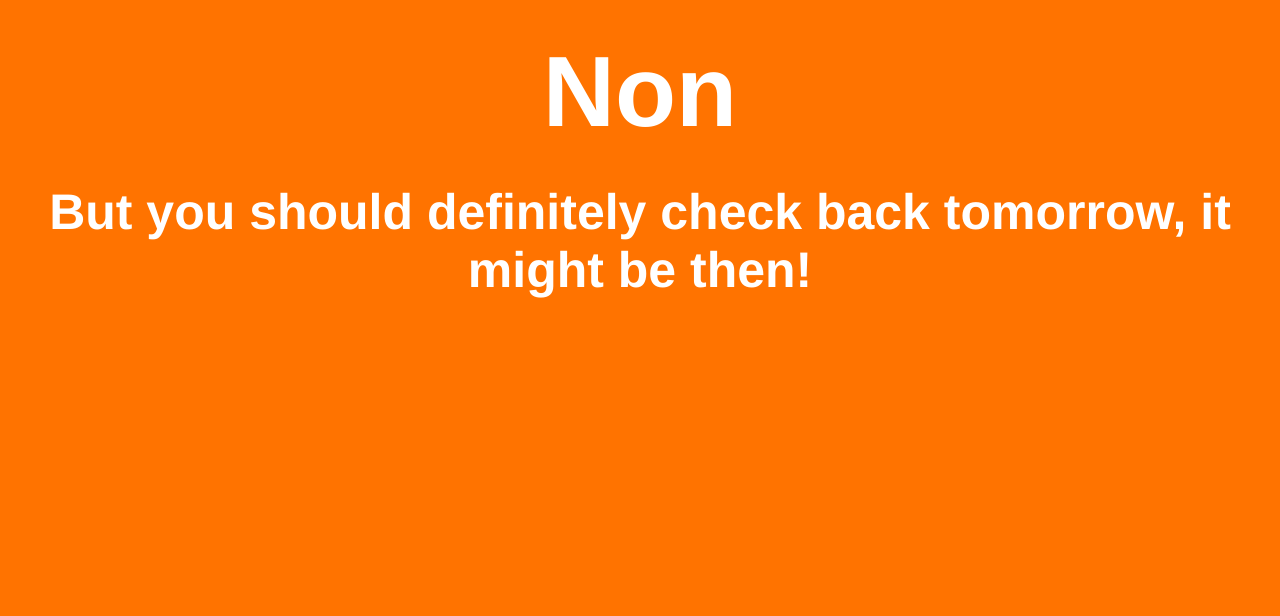
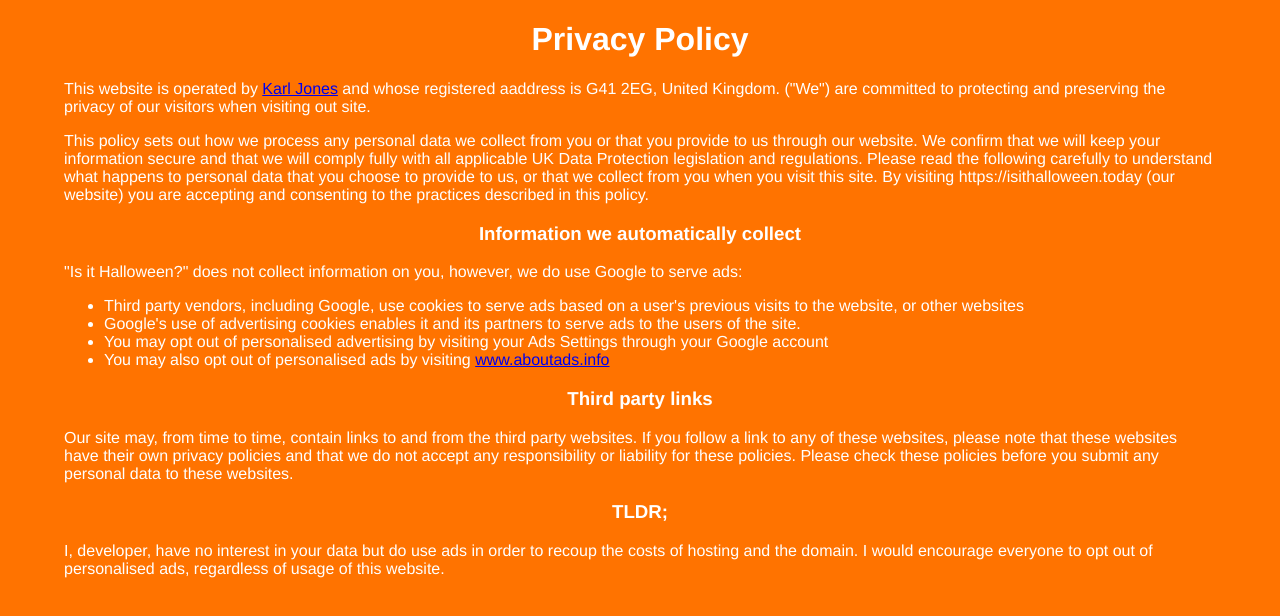
Before and after one commit to Karljoones/isithalloween, a React (Create React App) app: page /privacy in a window 1280 px wide. Shown: the top 616 px of the page. Built offline with nearby package versions, Linux system fonts and the light colour scheme.

Commit message:
Added privacy policy

```diff
--- a/package.json
+++ b/package.json
@@ -8,6 +8,7 @@
     "@testing-library/user-event": "^13.5.0",
     "react": "^18.2.0",
     "react-dom": "^18.2.0",
+    "react-router-dom": "^6.4.3",
     "react-scripts": "5.0.1",
     "web-vitals": "^2.1.4"
   },
--- a/src/App.js
+++ b/src/App.js
@@ -1,70 +1,19 @@
 import React from 'react';
 
+import { BrowserRouter, Routes, Route } from 'react-router-dom';
+import Privacy from './Pages/Privacy';
+import Home from './Pages/Home';
+
 function App() {
-
-  const yes = [
-    "Yes",
-    "YES!",
-    "¡SI!",
-    "No.. I mean, YES!",
-    "Halloween mode activated",
-    "🎃",
-    "Ya",
-    "Ja",
-    "Oui",
-    "はい"
-  ];
-  const yesSub = [
-    "Time to get spooky!",
-    "It's the most wonderful time of the year!",
-    "Which witch is which?",
-    "I'm a mouse.. Duh!",
-    "Light the sparklers!",
-  ];
-
-  const no = [
-    "No",
-    "Nah",
-    "Not yet",
-    "Nope",
-    "Nej",
-    "Non",
-    "Nein",
-    "No... But in Spanish",
-    "Nie",
-    "Não",
-    "Yes! Happy Not Opposite Day."
-  ];
-  const noSub = [
-    "Go back to work.",
-    "Put that costume back in your wardrobe.",
-    "It's too early for the spooky makeup you're wearing.",
-    "But you should definitely check back tomorrow, it might be then!",
-    "\"No capes!\" - Edna Mode, 2004",
-
-  ];
-
-  const [shareText, setShareText] = React.useState("It's not Halloween yet... Check back soon!");
-
-  const isItHalloween = () => {
-    const today = new Date();
-    const halloween = new Date(today.getFullYear, 10, 31);
-    return (today.getDate() === halloween.getDate()) && (today.getMonth() === halloween.getMonth());
-  }
-
   return (
-    <div className="App">
-      <h1 className="title">{isItHalloween() ? yes[Math.floor(Math.random() * yes.length)] : no[Math.floor(Math.random() * no.length)]}</h1>
-      <h3 className="subtitle">{isItHalloween() ? yesSub[Math.floor(Math.random() * yesSub.length)] : noSub[Math.floor(Math.random() * noSub.length)]}</h3>
-
-      {isItHalloween() && setShareText("It's Halloween! Time to get spooky!")}
-
-      {navigator.share &&
-        <button className="sharebtn" aria-label="share" onClick={() => { navigator.share({ title: document.title, text: shareText, url: window.location.href }) }}>
-          Share
-        </button>
-      }
-    </div>
+    <BrowserRouter>
+      <div className="App">
+        <Routes>
+          <Route path="/" element={<Home />} />
+          <Route path="/privacy" element={<Privacy />} />
+        </Routes>
+      </div>
+    </BrowserRouter>
   );
 }
 
--- /dev/null
+++ b/src/Pages/Home.jsx
@@ -0,0 +1,69 @@
+import React from 'react';
+
+const Home = () => {
+    const yes = [
+        "Yes",
+        "YES!",
+        "¡SI!",
+        "No.. I mean, YES!",
+        "Halloween mode activated",
+        "🎃",
+        "Ya",
+        "Ja",
+        "Oui",
+        "はい"
+    ];
+    const yesSub = [
+        "Time to get spooky!",
+        "It's the most wonderful time of the year!",
+        "Which witch is which?",
+        "I'm a mouse.. Duh!",
+        "Light the sparklers!",
+    ];
+
+    const no = [
+        "No",
+        "Nah",
+        "Not yet",
+        "Nope",
+        "Nej",
+        "Non",
+        "Nein",
+        "No... But in Spanish",
+        "Nie",
+        "Não",
+        "Yes! Happy Not Opposite Day."
+    ];
+    const noSub = [
+        "Go back to work.",
+        "Put that costume back in your wardrobe.",
+        "It's too early for the spooky makeup you're wearing.",
+        "But you should definitely check back tomorrow, it might be then!",
+        "\"No capes!\" - Edna Mode, 2004",
+    ];
+
+    const [shareText, setShareText] = React.useState("It's not Halloween yet... Check back soon!");
+
+    const isItHalloween = () => {
+        const today = new Date();
+        const halloween = new Date(today.getFullYear, 10, 31);
+        return (today.getDate() === halloween.getDate()) && (today.getMonth() === halloween.getMonth());
+    }
+    return (
+        <div>
+            <h1 className="title" > {isItHalloween() ? yes[Math.floor(Math.random() * yes.length)] : no[Math.floor(Math.random() * no.length)]}</h1 >
+            <h3 className="subtitle">{isItHalloween() ? yesSub[Math.floor(Math.random() * yesSub.length)] : noSub[Math.floor(Math.random() * noSub.length)]}</h3>
+
+            {isItHalloween() && setShareText("It's Halloween! Time to get spooky!")}
+
+            {
+                navigator.share &&
+                <button className="sharebtn" aria-label="share" onClick={() => { navigator.share({ title: document.title, text: shareText, url: window.location.href }) }}>
+                    Share
+                </button>
+            }
+        </div>
+    )
+}
+
+export default Home;
--- /dev/null
+++ b/src/Pages/Privacy.jsx
@@ -0,0 +1,25 @@
+import React from 'react';
+
+const Privacy = () => {
+    return (
+        <div style={{ width: '90%', textAlign: 'start', marginLeft: 'auto', marginRight: 'auto' }}>
+            <h1 style={{ textAlign: 'center' }}>Privacy Policy</h1>
+            <p>This website is operated by <a href="https://karljones.me">Karl Jones</a> and whose registered aaddress is G41 2EG, United Kingdom. ("We") are committed to protecting and preserving the privacy of our visitors when visiting out site.</p>
+            <p>This policy sets out how we process any personal data we collect from you or that you provide to us through our website. We confirm that we will keep your information secure and that we will comply fully with all applicable UK Data Protection legislation and regulations. Please read the following carefully to understand what happens to personal data that you choose to provide to us, or that we collect from you when you visit this site. By visiting https://isithalloween.today (our website) you are accepting and consenting to the practices described in this policy.</p>
+            <h3 style={{ textAlign: 'center' }}>Information we automatically collect</h3>
+            <p>"Is it Halloween?" does not collect information on you, however, we do use Google to serve ads:</p>
+            <ul>
+                <li>Third party vendors, including Google, use cookies to serve ads based on a user's previous visits to the website, or other websites</li>
+                <li>Google's use of advertising cookies enables it and its partners to serve ads to the users of the site.</li>
+                <li>You may opt out of personalised advertising by visiting your Ads Settings through your Google account</li>
+                <li>You may also opt out of personalised ads by visiting <a href="https://www.aboutads.info">www.aboutads.info</a></li>
+            </ul>
+            <h3 style={{ textAlign: 'center' }}>Third party links</h3>
+            <p>Our site may, from time to time, contain links to and from the third party websites. If you follow a link to any of these websites, please note that these websites have their own privacy policies and that we do not accept any responsibility or liability for these policies. Please check these policies before you submit any personal data to these websites.</p>
+            <h3 style={{ textAlign: 'center' }}>TLDR;</h3>
+            <p>I, developer, have no interest in your data but do use ads in order to recoup the costs of hosting and the domain. I would encourage everyone to opt out of personalised ads, regardless of usage of this website.</p>
+        </div>
+    )
+}
+
+export default Privacy;
--- a/src/index.js
+++ b/src/index.js
@@ -3,6 +3,7 @@ import ReactDOM from 'react-dom/client';
 import './index.min.css';
 import App from './App';
 import reportWebVitals from './reportWebVitals';
+import { BrowserRouter } from 'react-router-dom';
 
 const root = ReactDOM.createRoot(document.getElementById('root'));
 root.render(
```
Also changed, not shown: 1 other file (tests, documents, lock files or other folders).
